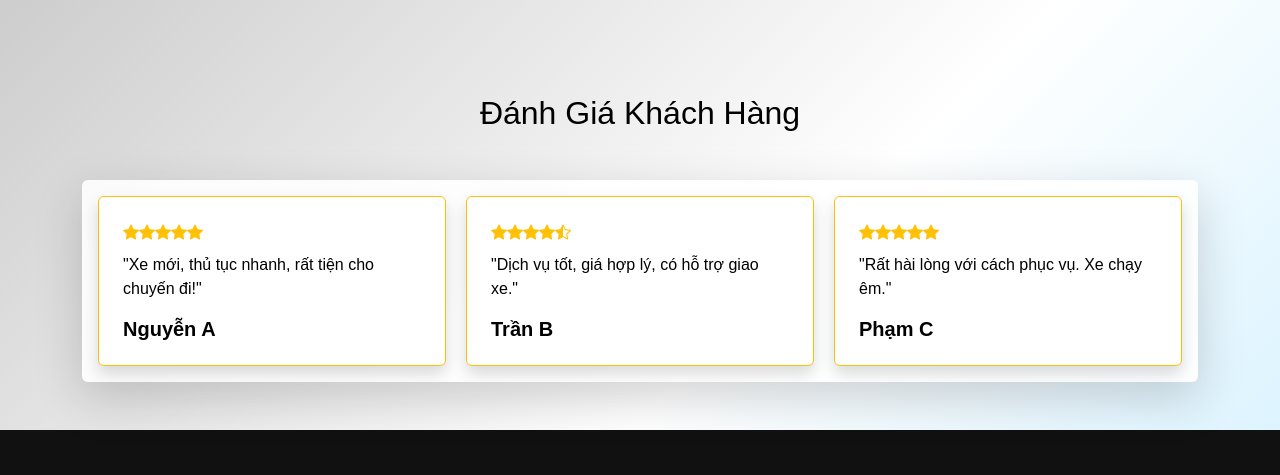
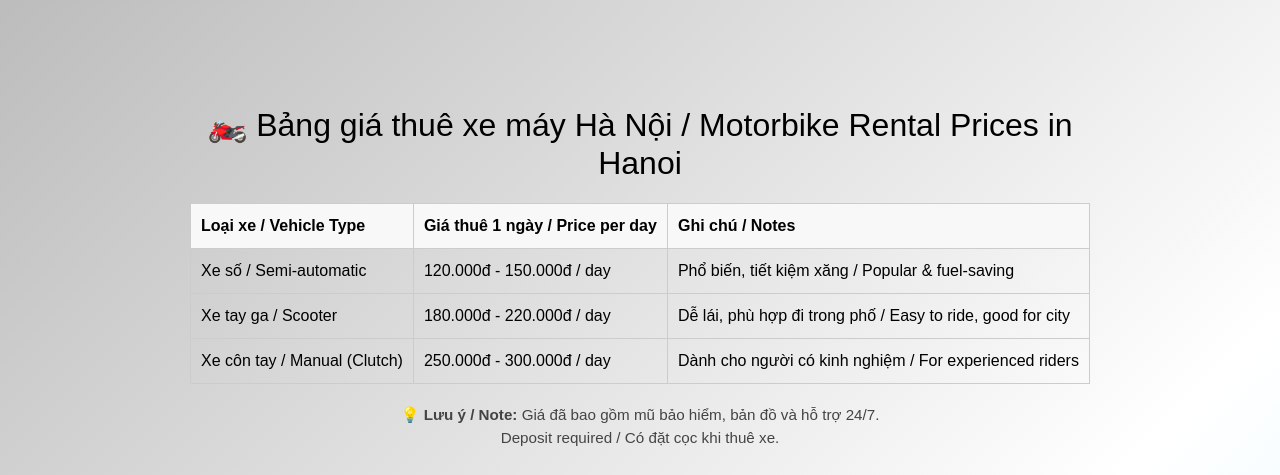
Before and after one commit to athanoi/moto, a plain HTML site: page index.html in a window 1280 px wide. Shown: the part 1517-1992 px from the top of the page. Drawn offline with nearby package versions, Linux system fonts and the light colour scheme.

Commit message:
Update index.html

```diff
--- a/index.html
+++ b/index.html
@@ -381,6 +381,45 @@ html, body {margin:0; padding:0; overflow-x:hidden; font-family: Arial, sans-ser
 
   </div>
 </section>
+  <section id="pricing" style="margin: 60px auto; max-width: 900px; font-family: Arial, sans-serif;">
+  <h2 style="text-align:center; font-size: 2em; margin-bottom: 20px;">
+    🏍️ Bảng giá thuê xe máy Hà Nội / Motorbike Rental Prices in Hanoi
+  </h2>
+
+  <div style="overflow-x:auto;">
+    <table style="width:100%; border-collapse: collapse; font-size: 1em; min-width: 600px;">
+      <thead>
+        <tr style="background-color:#f8f8f8;">
+          <th style="border:1px solid #ccc; padding:10px;">Loại xe / Vehicle Type</th>
+          <th style="border:1px solid #ccc; padding:10px;">Giá thuê 1 ngày / Price per day</th>
+          <th style="border:1px solid #ccc; padding:10px;">Ghi chú / Notes</th>
+        </tr>
+      </thead>
+      <tbody>
+        <tr>
+          <td style="border:1px solid #ccc; padding:10px;">Xe số / Semi-automatic</td>
+          <td style="border:1px solid #ccc; padding:10px;">120.000đ - 150.000đ / day</td>
+          <td style="border:1px solid #ccc; padding:10px;">Phổ biến, tiết kiệm xăng / Popular & fuel-saving</td>
+        </tr>
+        <tr>
+          <td style="border:1px solid #ccc; padding:10px;">Xe tay ga / Scooter</td>
+          <td style="border:1px solid #ccc; padding:10px;">180.000đ - 220.000đ / day</td>
+          <td style="border:1px solid #ccc; padding:10px;">Dễ lái, phù hợp đi trong phố / Easy to ride, good for city</td>
+        </tr>
+        <tr>
+          <td style="border:1px solid #ccc; padding:10px;">Xe côn tay / Manual (Clutch)</td>
+          <td style="border:1px solid #ccc; padding:10px;">250.000đ - 300.000đ / day</td>
+          <td style="border:1px solid #ccc; padding:10px;">Dành cho người có kinh nghiệm / For experienced riders</td>
+        </tr>
+      </tbody>
+    </table>
+  </div>
+
+  <p style="margin-top:20px; font-size: 0.95em; color:#444; text-align:center;">
+    💡 <b>Lưu ý / Note:</b> Giá đã bao gồm mũ bảo hiểm, bản đồ và hỗ trợ 24/7.<br>
+    Deposit required / Có đặt cọc khi thuê xe.
+  </p>
+</section>
 
 <!-- Reviews Section -->
 <section id="reviews" class="container py-5 fade-in">
```
